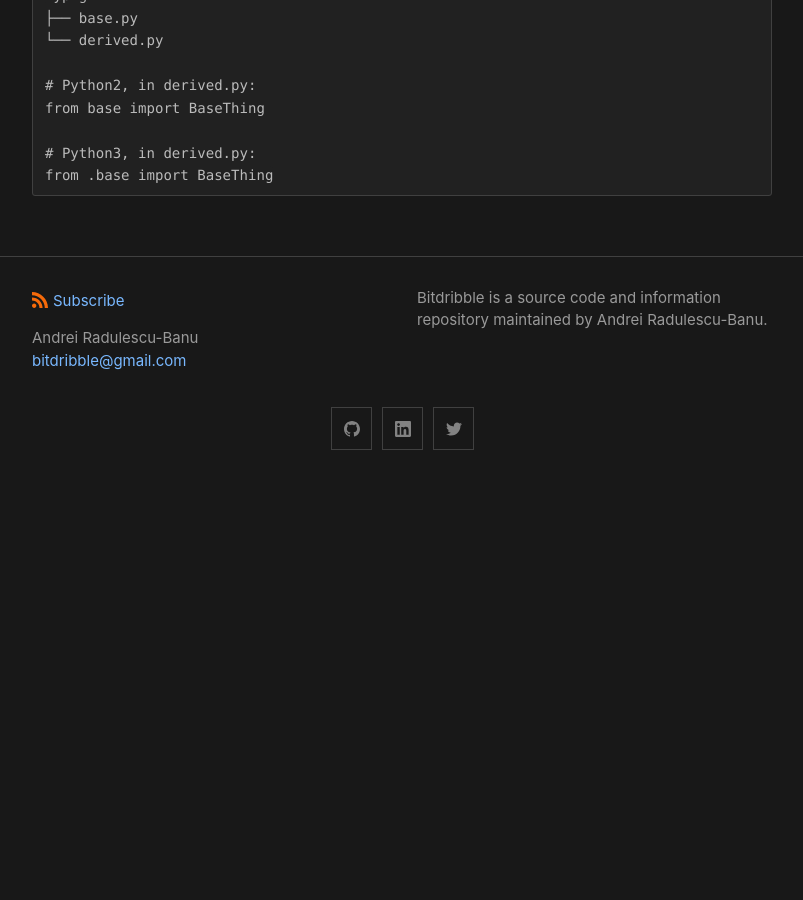
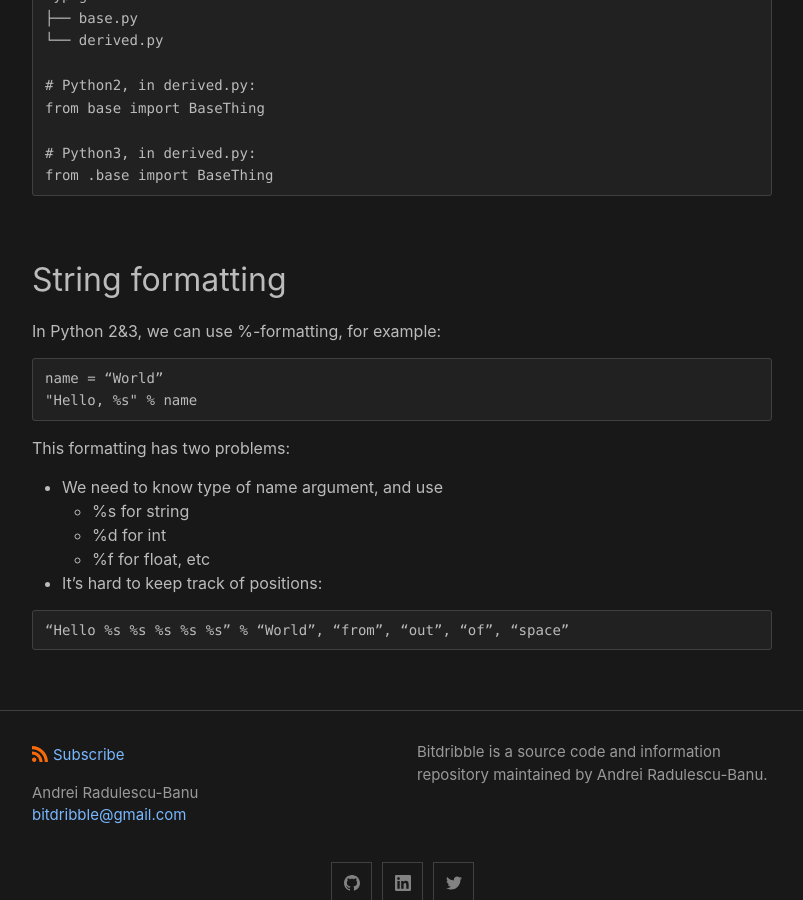
Before and after one commit to analytiq-hub/sigagent.github.io, a Jekyll site: the page built from _posts/2021-04-11-port-python2-to-python3.md, in a window 1280 px wide and 900 px high, scrolled down 3173 px. Shown: the whole window, without its empty margins (238-1041 px from the left). Built offline with Jekyll 4.4.1, drawn with Linux system fonts in a browser that asks for light colours; before the commit the page ends 3658 px from its top, so only the background shows below that.

Commit message:
Development

````diff
--- a/_posts/2021-04-11-port-python2-to-python3.md
+++ b/_posts/2021-04-11-port-python2-to-python3.md
@@ -105,3 +105,21 @@ from base import BaseThing
 # Python3, in derived.py:
 from .base import BaseThing
 ```
+
+## String formatting
+
+In Python 2&3, we can use %-formatting, for example:
+```
+name = “World”
+"Hello, %s" % name
+```
+This formatting has two problems:
+* We need to know type of name argument, and use
+  * %s for string
+  * %d for int
+  * %f for float, etc
+* It's hard to keep track of positions:
+
+```
+“Hello %s %s %s %s %s” % “World”, “from”, “out”, “of”, “space”
+```
````
